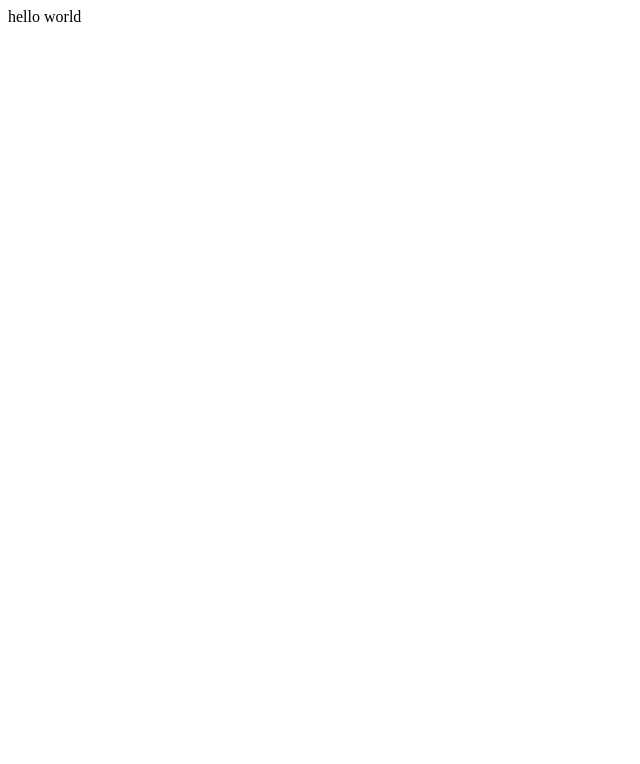
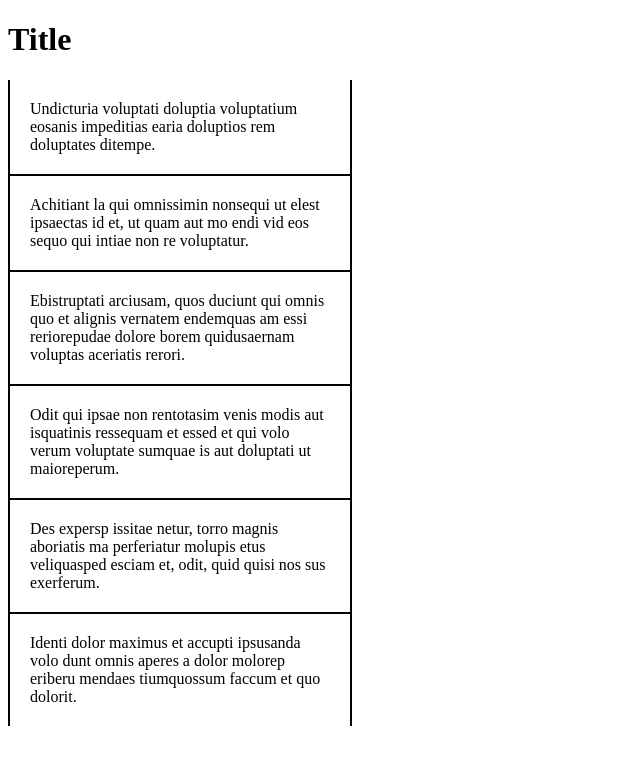
Before and after one commit to CzDev22/Practice-pseudo-selectors, a plain HTML site: page index.html in a window 1280 px wide. Shown: the whole page, without its empty margins (0-640 px from the left). Drawn offline with Linux system fonts and the light colour scheme.

Commit message:
Finish task

```diff
--- a/index.html
+++ b/index.html
@@ -5,8 +5,15 @@
     <meta http-equiv="X-UA-Compatible" content="IE=edge">
     <meta name="viewport" content="width=device-width, initial-scale=1.0">
     <title>Document</title>
+    <link rel="stylesheet" href="./style.css">
 </head>
 <body>
-    <h>hello world</h>
+    <h1>Title</h1>
+    <p>Undicturia voluptati doluptia voluptatium eosanis impeditias earia doluptios rem doluptates ditempe.</p>
+    <p>Achitiant la qui omnissimin nonsequi ut elest ipsaectas id et, ut quam aut mo endi vid eos sequo qui intiae non re voluptatur.</p>
+    <p>Ebistruptati arciusam, quos duciunt qui omnis quo et alignis vernatem endemquas am essi reriorepudae dolore borem quidusaernam voluptas aceriatis rerori.</p>
+    <p>Odit qui ipsae non rentotasim venis modis aut isquatinis ressequam et essed et qui volo verum voluptate sumquae is aut doluptati ut maioreperum.</p>
+    <p>Des expersp issitae netur, torro magnis aboriatis ma perferiatur molupis etus veliquasped esciam et, odit, quid quisi nos sus exerferum.</p>
+    <p class="last">Identi dolor maximus et accupti ipsusanda volo dunt omnis aperes a dolor molorep eriberu mendaes tiumquossum faccum et quo dolorit.</p>
 </body>
 </html>
--- a/style.css
+++ b/style.css
@@ -0,0 +1,17 @@
+    p {
+    text-align: left;
+    width: 300px;
+    height: auto;
+    padding: 20px;
+    border: 2px solid black;
+    margin-bottom: -16px;
+    border-top: 0px solid white;
+}
+
+.last{
+    border-bottom: 0px solid white;
+}
+
+p:hover {
+    background-color: red;
+}
```
